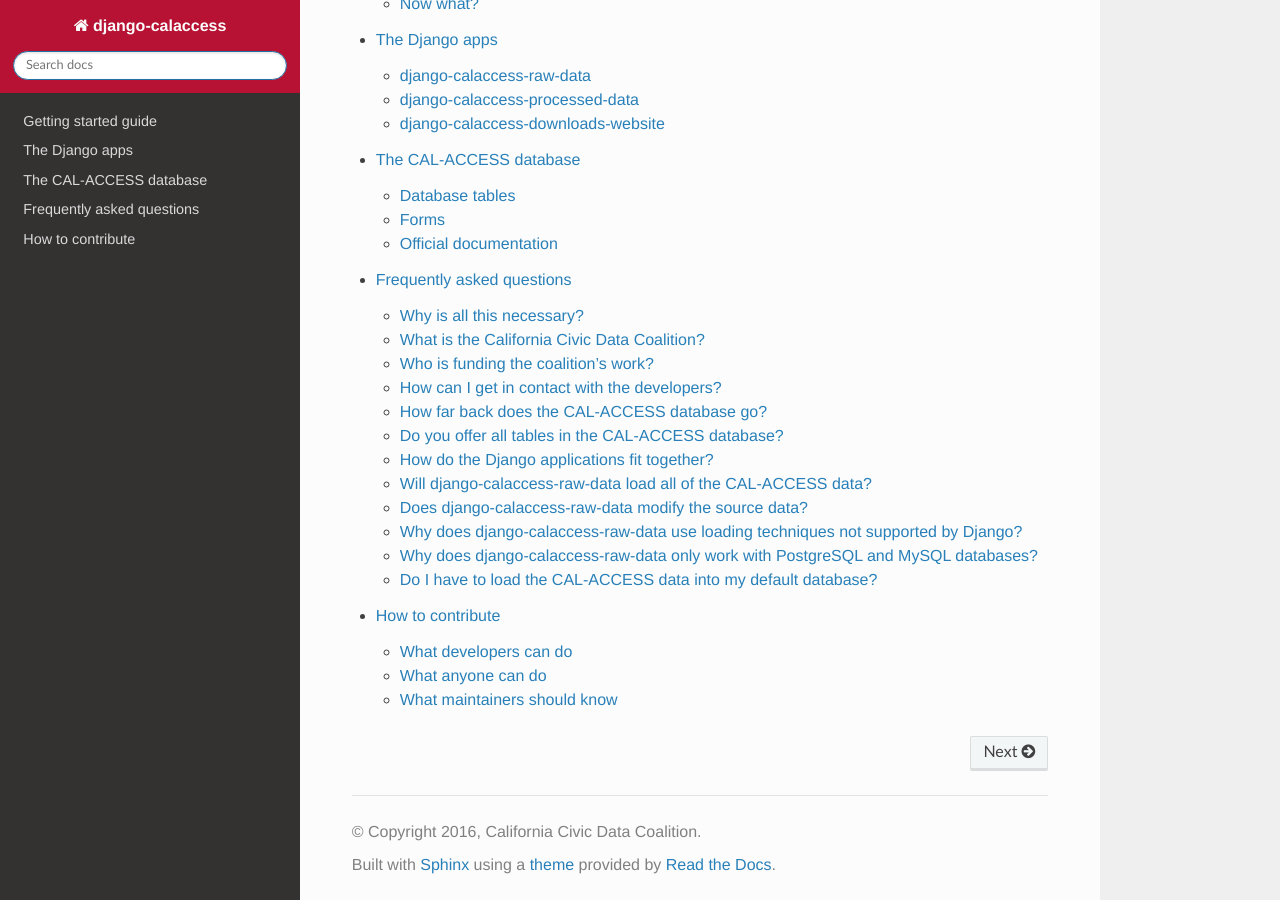
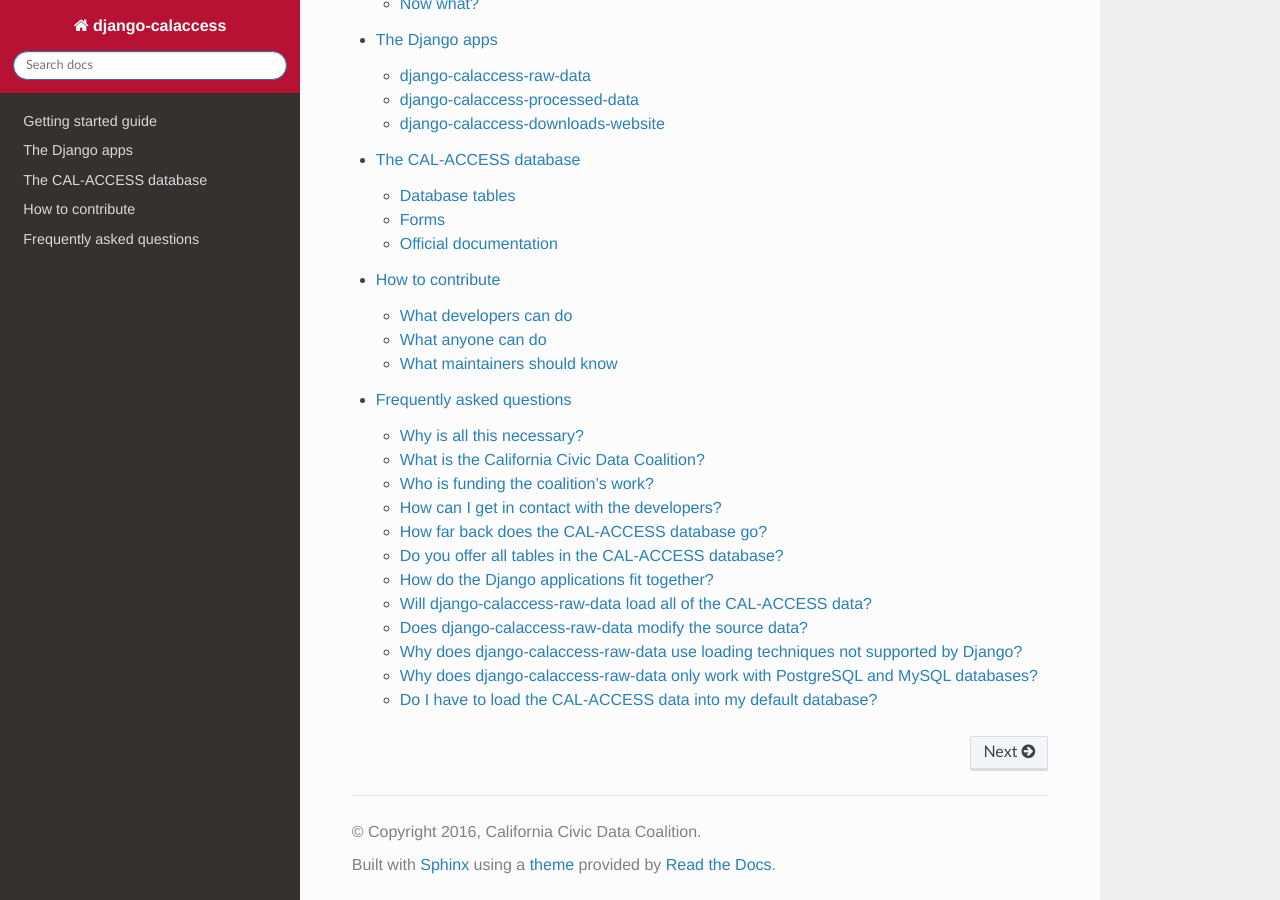
Before and after one commit to palewire/django-calaccess-technical-documentation, a Sphinx documentation site: the page built from docs/index.rst, in a window 1280 px wide and 900 px high, scrolled down 538 px. Built offline with Sphinx 7.4.7 and the Read the Docs theme 2.0.0, drawn with Linux system fonts in a browser that asks for light colours.

```diff
--- a/docs/index.rst
+++ b/docs/index.rst
@@ -18,5 +18,5 @@ Table of contents
    howtouseit
    apps
    calaccess
+   howtocontribute
    faq
-   howtocontribute
```
